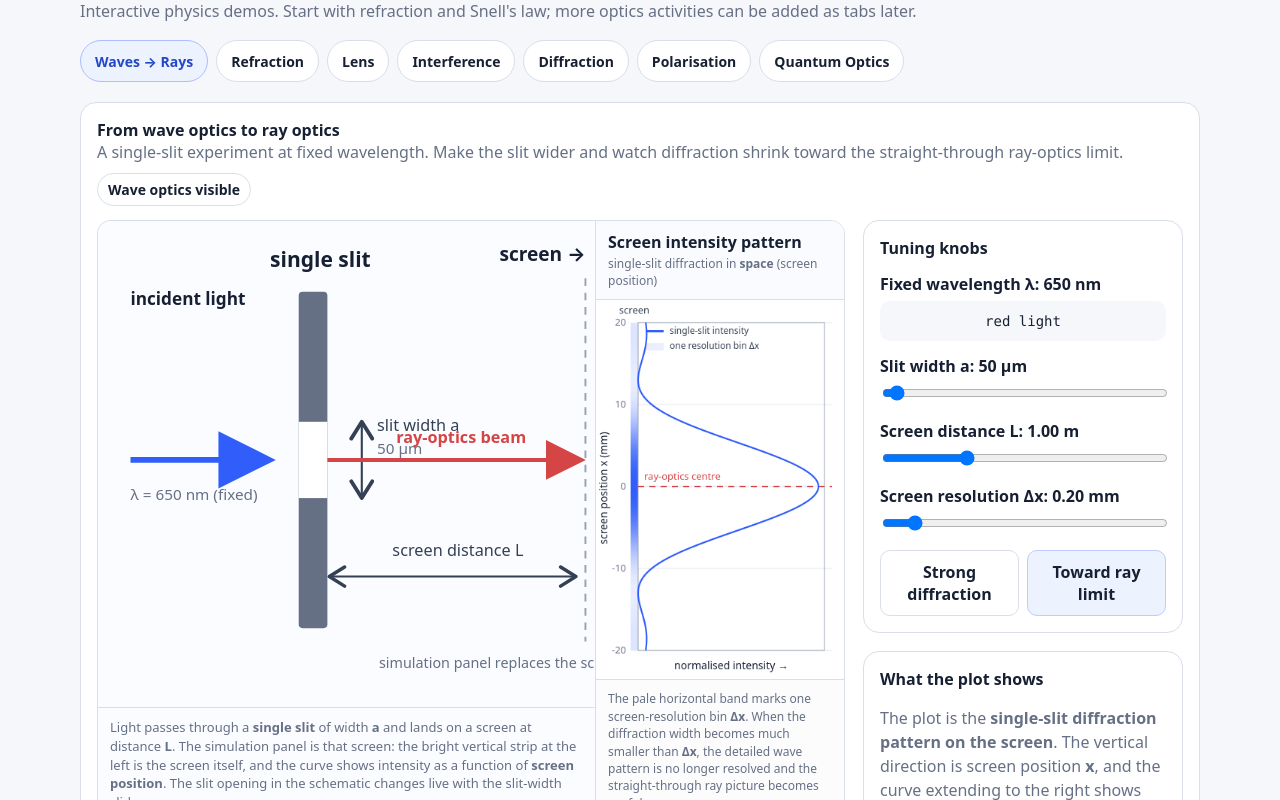
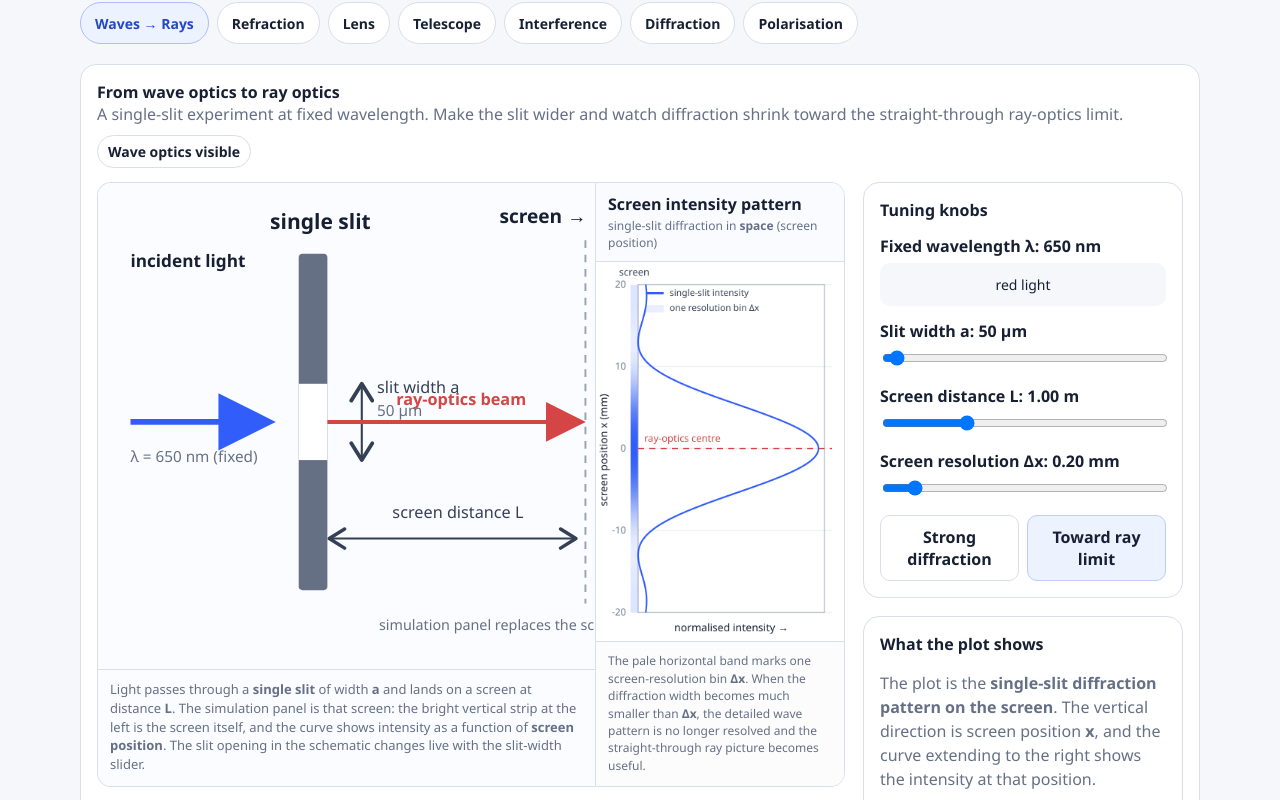
Before and after one commit to joe851642001/optics_playground, a plain HTML site: page index.html in a window 1280 px wide. Shown: the part 85-885 px from the top of the page. Drawn offline with Linux system fonts and the light colour scheme.

Commit message:
Add files via upload

```diff
--- a/index.html
+++ b/index.html
@@ -23,7 +23,7 @@
   }
   *{box-sizing:border-box}
   body{
-    margin:0; padding:24px; font-family:system-ui,-apple-system,Segoe UI,Roboto,Arial,sans-serif;
+    margin:0; padding:24px; font-family:Aptos,"Aptos Display","Segoe UI",Arial,sans-serif;
     background:var(--bg); color:var(--text);
   }
   .wrap{max-width:1120px;margin:auto}
@@ -64,7 +64,7 @@
   .stats{display:grid;grid-template-columns:repeat(3,1fr);gap:8px;margin-top:10px}
   .stat{background:#f5f7fa;border-radius:10px;padding:10px;text-align:center}
   .stat small{display:block;color:var(--muted);margin-bottom:3px}
-  .equation{font-family:ui-monospace,SFMono-Regular,Menlo,Consolas,monospace;text-align:center;
+  .equation{font-family:Aptos,"Aptos Display","Segoe UI",Arial,sans-serif;text-align:center;
     background:#f5f7fa;border-radius:10px;padding:12px;font-size:18px}
   .below{display:grid;grid-template-columns:1fr 1fr;gap:18px;margin-top:18px}
   .challenge{margin-top:18px}
@@ -218,7 +218,7 @@
   }
   .lens-equation-main{
     text-align:center;
-    font-family:ui-monospace,SFMono-Regular,Menlo,Consolas,monospace;
+    font-family:Aptos,"Aptos Display","Segoe UI",Arial,sans-serif;
     font-size:18px;
     line-height:1.45;
     white-space:nowrap;
@@ -311,22 +311,25 @@
     .stats,.wave-metrics{grid-template-columns:1fr}
     .buttons,.lens-controls .control-grid{grid-template-columns:1fr}
   }
+
+  button,input,select,textarea{font-family:Aptos,"Aptos Display","Segoe UI",Arial,sans-serif}
+  svg text{font-family:Aptos,"Aptos Display","Segoe UI",Arial,sans-serif}
+
 </style>
 </head>
 
 <body>
 <div class="wrap">
   <h1>Optics Playground</h1>
-  <p class="subtitle">Interactive physics demos. Start with refraction and Snell's law; more optics activities can be added as tabs later.</p>
 
   <nav class="tabs" role="tablist" aria-label="Optics activities">
     <button class="tab" id="tab-wave-ray" role="tab" aria-selected="true" aria-controls="panel-wave-ray" data-tab="wave-ray">Waves → Rays</button>
     <button class="tab" id="tab-refraction" role="tab" aria-selected="false" aria-controls="panel-refraction" data-tab="refraction">Refraction</button>
-    <button class="tab" id="tab-lenses" role="tab" aria-selected="false" aria-controls="panel-lenses" data-tab="lenses">Lens</button>
+    <button class="tab" id="tab-lens" role="tab" aria-selected="false" aria-controls="panel-lens" data-tab="lens">Lens</button>
+    <button class="tab" id="tab-telescope" role="tab" aria-selected="false" aria-controls="panel-telescope" data-tab="telescope">Telescope</button>
     <button class="tab" id="tab-interference" role="tab" aria-selected="false" aria-controls="panel-interference" data-tab="interference">Interference</button>
     <button class="tab" id="tab-diffraction" role="tab" aria-selected="false" aria-controls="panel-diffraction" data-tab="diffraction">Diffraction</button>
     <button class="tab" id="tab-polarisation" role="tab" aria-selected="false" aria-controls="panel-polarisation" data-tab="polarisation">Polarisation</button>
-    <button class="tab" id="tab-quantum" role="tab" aria-selected="false" aria-controls="panel-quantum" data-tab="quantum">Quantum Optics</button>
   </nav>
 
 
@@ -569,7 +572,7 @@
   </section>
 
 
-  <section id="panel-lenses" class="tab-panel" role="tabpanel" aria-labelledby="tab-lenses" hidden>
+  <section id="panel-lens" class="tab-panel" role="tabpanel" aria-labelledby="tab-lens" hidden>
     <section class="card">
       <div class="row">
         <div>
@@ -666,6 +669,13 @@
     </section>
   </section>
 
+  <section id="panel-telescope" class="tab-panel card coming-soon" role="tabpanel" aria-labelledby="tab-telescope" hidden>
+    <strong>Telescope</strong>
+    <p class="muted" style="line-height:1.6">
+      Telescope activity coming next.
+    </p>
+  </section>
+
   <section id="panel-interference" class="tab-panel card coming-soon" role="tabpanel" aria-labelledby="tab-interference" hidden>
     <div class="coming-soon-inner">
       <h2>Interference</h2>
@@ -684,13 +694,6 @@
     <div class="coming-soon-inner">
       <h2>Polarisation</h2>
       <p class="muted">Ready for a future Malus's-law or polariser activity. The tab is already wired for usage statistics.</p>
-    </div>
-  </section>
-
-  <section id="panel-quantum" class="tab-panel card coming-soon" role="tabpanel" aria-labelledby="tab-quantum" hidden>
-    <div class="coming-soon-inner">
-      <h2>Quantum Optics</h2>
-      <p class="muted">Ready for a future single-photon, interference, or entanglement activity. The tab is already wired for usage statistics.</p>
     </div>
   </section>
 
@@ -900,7 +903,7 @@
     // Grid and vertical position ticks.
     ctx.strokeStyle = '#e4e7ec';
     ctx.lineWidth = 1;
-    ctx.font = '13px system-ui, sans-serif';
+    ctx.font = '13px Aptos, "Aptos Display", "Segoe UI", Arial, sans-serif';
     ctx.fillStyle = '#667085';
     ctx.textAlign = 'right';
     ctx.textBaseline = 'middle';
@@ -918,7 +921,7 @@
     ctx.strokeStyle = '#98a2b3';
     ctx.strokeRect(screenX, padT, plotW, plotH);
     ctx.fillStyle = '#344054';
-    ctx.font = '13px system-ui, sans-serif';
+    ctx.font = '13px Aptos, "Aptos Display", "Segoe UI", Arial, sans-serif';
     ctx.textAlign = 'center';
     ctx.textBaseline = 'top';
     ctx.fillText('screen', screenX - 5, 8);
@@ -957,7 +960,7 @@
 
     // Axis labels.
     ctx.fillStyle = '#172033';
-    ctx.font = '14px system-ui, sans-serif';
+    ctx.font = '14px Aptos, "Aptos Display", "Segoe UI", Arial, sans-serif';
     ctx.save();
     ctx.translate(18, H / 2);
     ctx.rotate(-Math.PI / 2);
@@ -976,7 +979,7 @@
     ctx.fillStyle = '#344054';
     ctx.textAlign = 'left';
     ctx.textBaseline = 'middle';
-    ctx.font = '12px system-ui, sans-serif';
+    ctx.font = '12px Aptos, "Aptos Display", "Segoe UI", Arial, sans-serif';
     ctx.fillText('single-slit intensity', screenX + 42, padT + 12);
 
     ctx.fillStyle = 'rgba(49,94,251,0.10)';
@@ -1025,7 +1028,7 @@
   function markLensSimulationStarted() {
     if (lensSimulationStartedTracked) return;
     lensSimulationStartedTracked = true;
-    track('simulation_started', { activity: 'lenses' });
+    track('simulation_started', { activity: 'lens' });
   }
 
   function signedRadius(side, kind, magnitudeMm) {
@@ -1070,7 +1073,7 @@
     ctx.closePath();
     ctx.fill();
 
-    ctx.font = '14px system-ui, sans-serif';
+    ctx.font = '14px Aptos, "Aptos Display", "Segoe UI", Arial, sans-serif';
     ctx.textAlign = 'center';
     ctx.textBaseline = height >= 0 ? 'bottom' : 'top';
     ctx.fillText(label, x, yTip + (height >= 0 ? -8 : 8));
@@ -1201,7 +1204,7 @@
     ctx.stroke();
 
     ctx.fillStyle = '#344054';
-    ctx.font = '14px system-ui, sans-serif';
+    ctx.font = '14px Aptos, "Aptos Display", "Segoe UI", Arial, sans-serif';
     ctx.textAlign = 'center';
     ctx.textBaseline = 'bottom';
     ctx.fillText(`n = ${n.toFixed(2)}`, lensX, yTop - 10);
@@ -1226,7 +1229,7 @@
           ctx.beginPath();
           ctx.arc(x, axisY, 5, 0, Math.PI * 2);
           ctx.fill();
-          ctx.font = '13px system-ui, sans-serif';
+          ctx.font = '13px Aptos, "Aptos Display", "Segoe UI", Arial, sans-serif';
           ctx.textAlign = 'center';
           ctx.textBaseline = 'top';
           ctx.fillText(idx === 0 ? 'F' : "F′", x, axisY + 9);
@@ -1288,7 +1291,7 @@
 
     // Caption.
     ctx.fillStyle = '#667085';
-    ctx.font = '13px system-ui, sans-serif';
+    ctx.font = '13px Aptos, "Aptos Display", "Segoe UI", Arial, sans-serif';
     ctx.textAlign = 'left';
     ctx.textBaseline = 'bottom';
     ctx.fillText('Thin-lens approximation; surface shape is schematic.', 18, H - 12);
```
Also changed, not shown: 1 other file.
